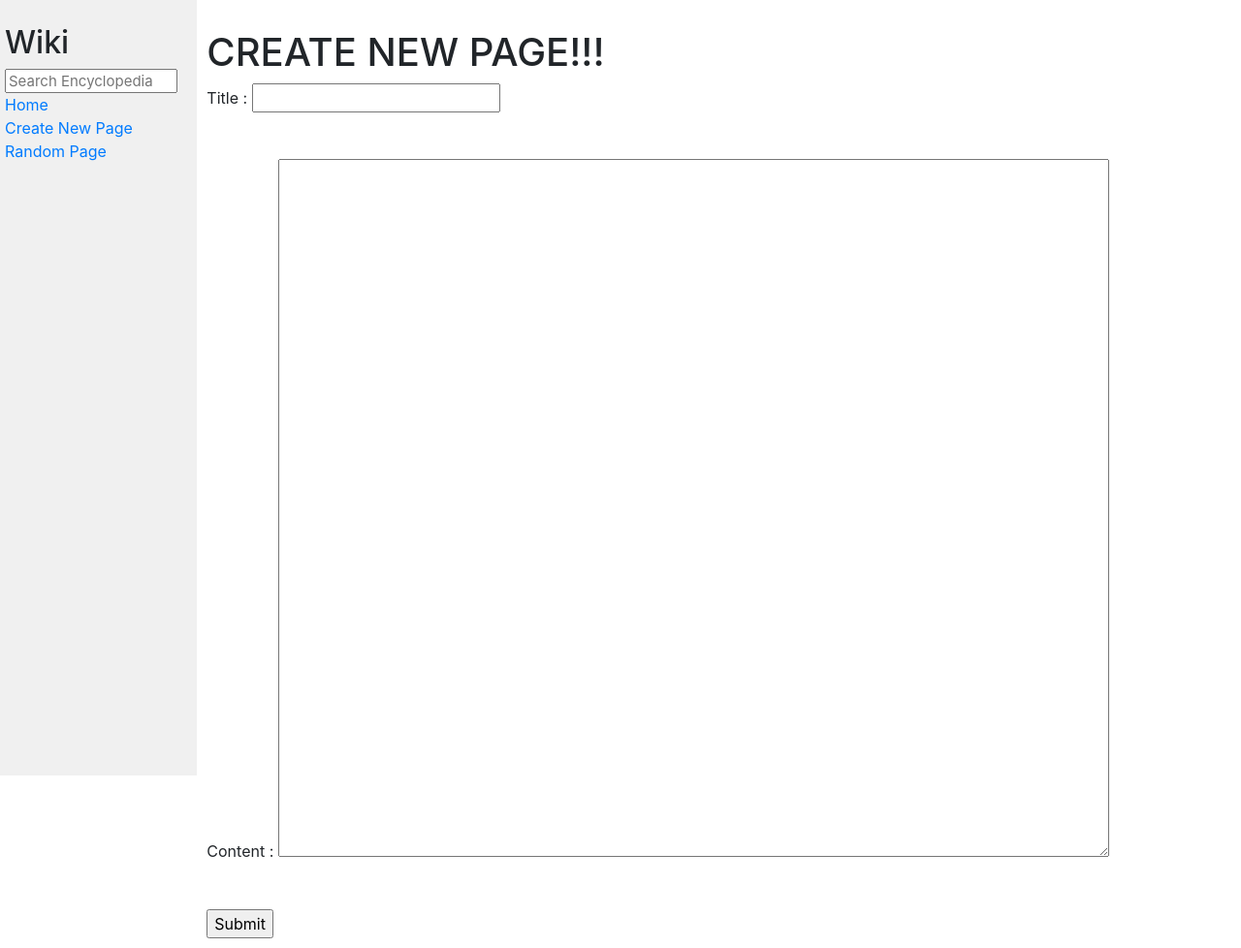
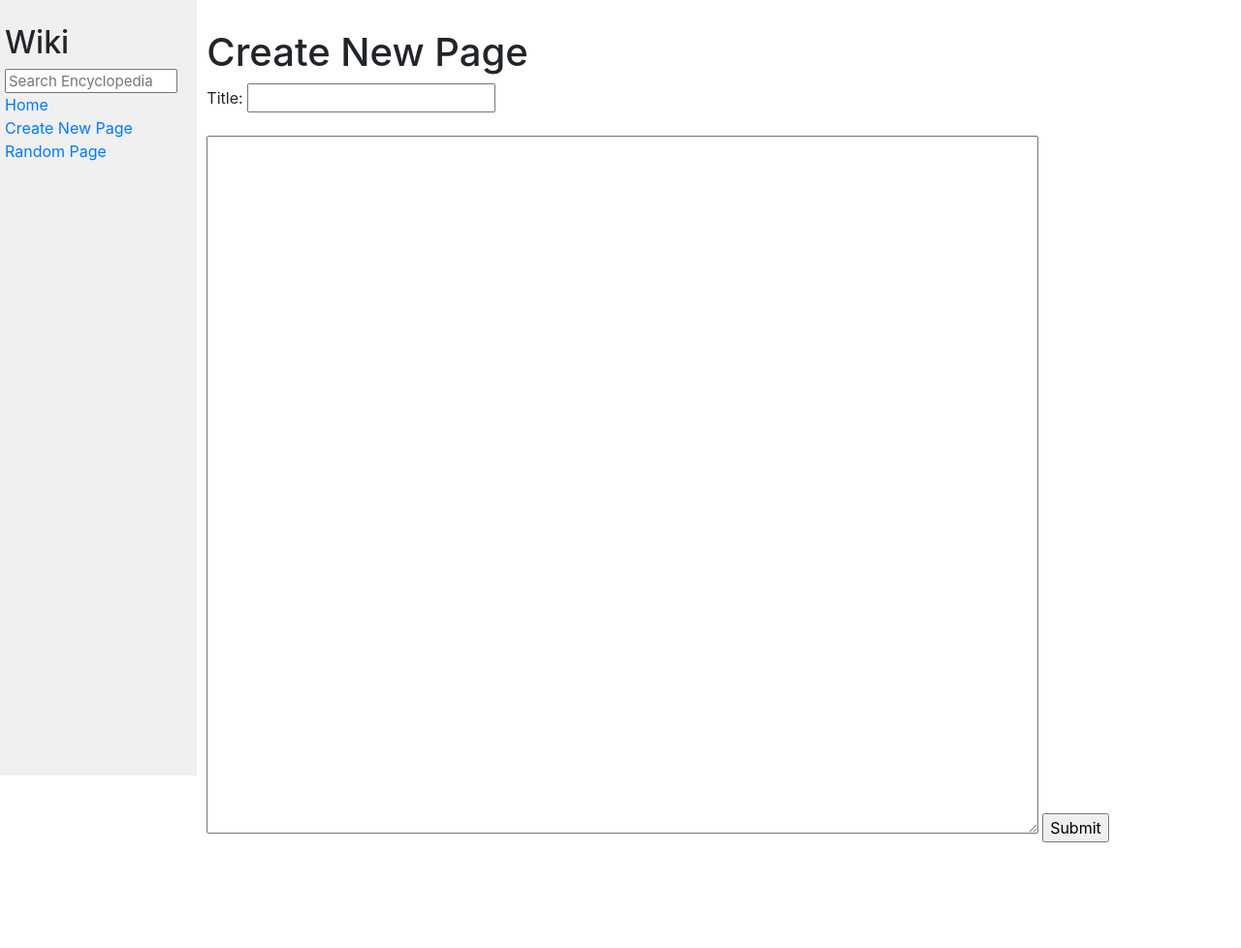
Before and after one commit to dcsp3/wiki, a Django app: page /create in a window 1280 px wide. Shown: the whole page at 97% size. After the commit the page ends 869 px from the top, so only its background shows below. Run offline with Django 3.2, Linux system fonts and the light colour scheme; some libraries are stand-ins or nearby versions.

Commit message:
improve create new page aesthetics

```diff
--- a/encyclopedia/templates/encyclopedia/new_entry.html
+++ b/encyclopedia/templates/encyclopedia/new_entry.html
@@ -6,22 +6,15 @@
 
 {% block body %}
 
-<h1>CREATE NEW PAGE!!!</h1>
+<h1>Create New Page</h1>
 
 <form method="POST" actionm>
     {% csrf_token %}
-    Title :
+    Title:
     <input type="text" name="title">
     <br>
     <br>
-    <br>
-
-
-    Content :
     <textarea name="content" id="" cols="30" rows="10"></textarea>
-    <br>
-    <br>
-    <br>
 
     <input type="submit">
 </form>
```
